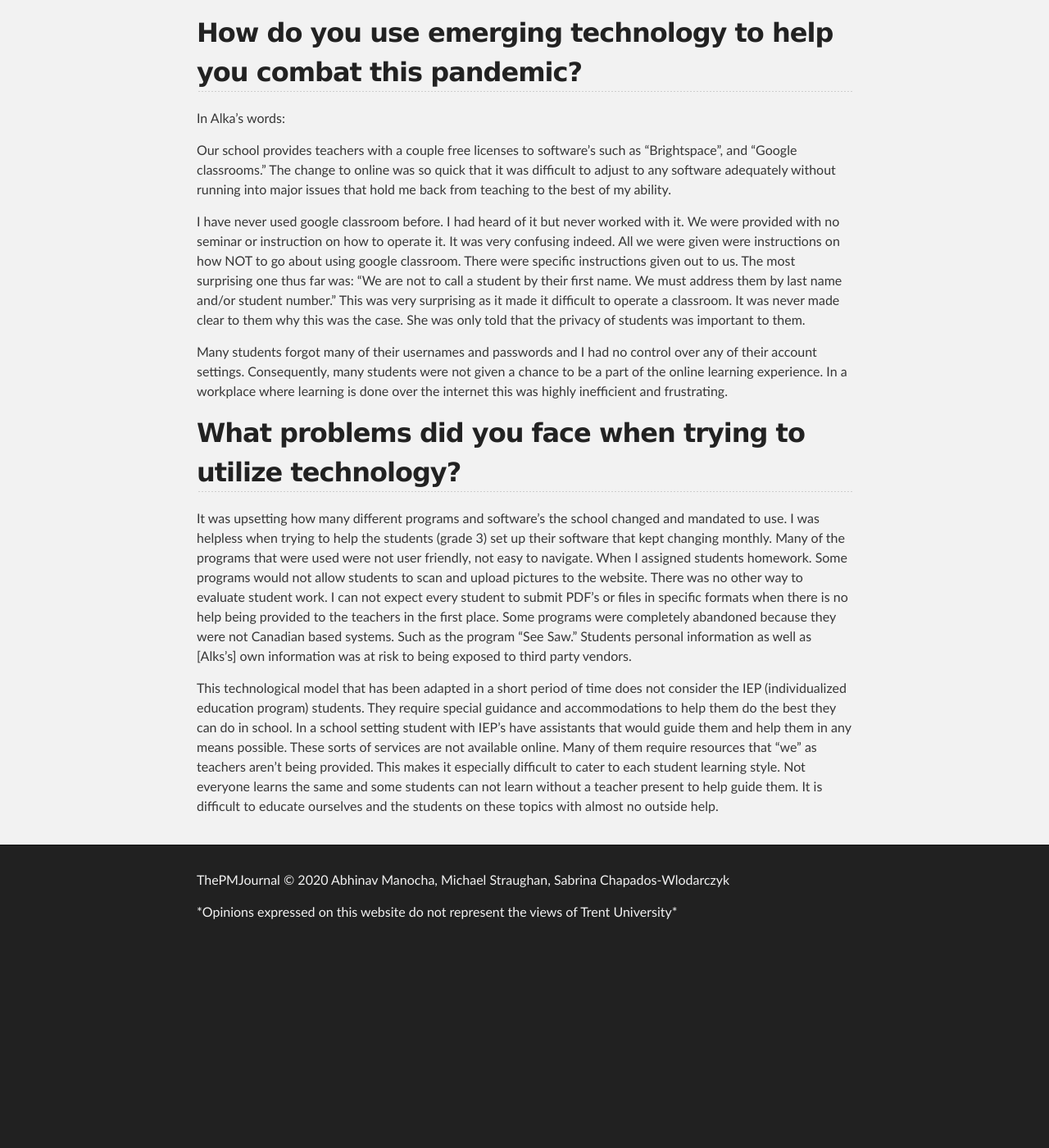
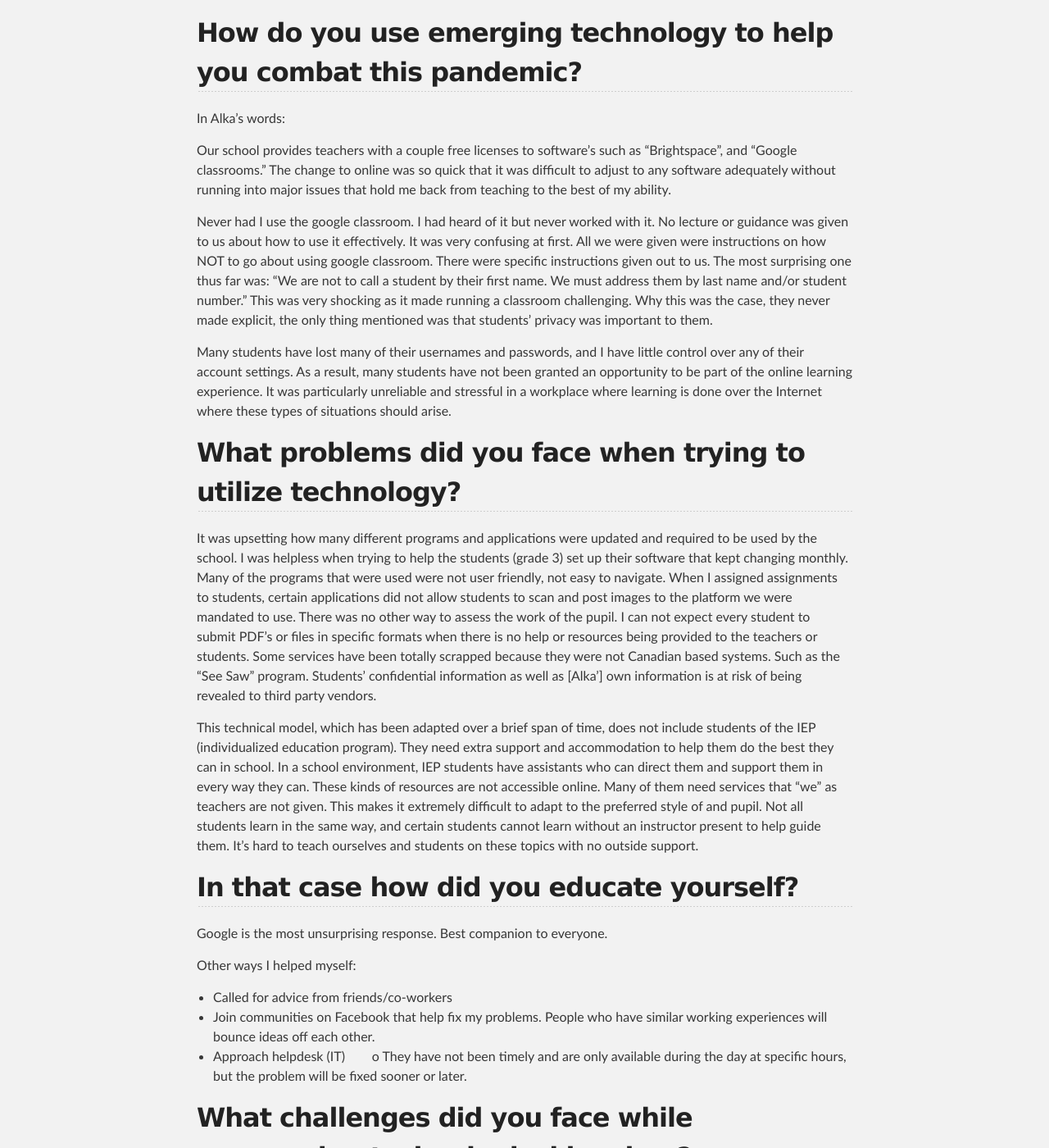
Before and after one commit to abhinavmanocha/3850Project, a Jekyll site: the page built from Alka-Interview.md, in a window 1280 px wide and 1400 px high, scrolled down 528 px. Shown: the whole window at 82% size. Built offline with Jekyll 4.4.1, drawn with Linux system fonts in a browser that asks for light colours; our own code applies the rules of GitHub Pages for plain Markdown files; before the commit the page ends 1687 px from its top, so only the background shows below that; some of the changed text lies outside the part shown.

Commit message:
completed interview document

```diff
--- a/Alka-Interview.md
+++ b/Alka-Interview.md
@@ -16,12 +16,34 @@ In Alka’s words:
 
 Our school provides teachers with a couple free licenses to software’s such as “Brightspace”, and “Google classrooms.” The change to online was so quick that it was difficult to adjust to any software adequately without running into major issues that hold me back from teaching to the best of my ability.
 
-I have never used google classroom before. I had heard of it but never worked with it. We were provided with no seminar or instruction on how to operate it. It was very confusing indeed. All we were given were instructions on how NOT to go about using google classroom. There were specific instructions given out to us. The most surprising one thus far was: “We are not to call a student by their first name. We must address them by last name and/or student number.” This was very surprising as it made it difficult to operate a classroom. It was never made clear to them why this was the case. She was only told that the privacy of students was important to them.
+Never had I use the google classroom. I had heard of it but never worked with it. No lecture or guidance was given to us about how to use it effectively. It was very confusing at first. All we were given were instructions on how NOT to go about using google classroom. There were specific instructions given out to us. The most surprising one thus far was: “We are not to call a student by their first name. We must address them by last name and/or student number.” This was very shocking as it made running a classroom challenging. Why this was the case, they never made explicit, the only thing mentioned was that students' privacy was important to them.
 
-Many students forgot many of their usernames and passwords and I had no control over any of their account settings. Consequently, many students were not given a chance to be a part of the online learning experience. In a workplace where learning is done over the internet this was highly inefficient and frustrating.
+Many students have lost many of their usernames and passwords, and I have little control over any of their account settings. As a result, many students have not been granted an opportunity to be part of the online learning experience. It was particularly unreliable and stressful in a workplace where learning is done over the Internet where these types of situations should arise.
 
 ## What problems did you face when trying to utilize technology?
 
-It was upsetting how many different programs and software’s the school changed and mandated to use. I was helpless when trying to help the students (grade 3) set up their software that kept changing monthly. Many of the programs that were used were not user friendly, not easy to navigate. When I assigned students homework. Some programs would not allow students to scan and upload pictures to the website. There was no other way to evaluate student work. I can not expect every student to submit PDF’s or files in specific formats when there is no help being provided to the teachers in the first place. Some programs were completely abandoned because they were not Canadian based systems. Such as the program “See Saw.” Students personal information as well as [Alks’s] own information was at risk to being exposed to third party vendors.
+It was upsetting how many different programs and applications were updated and required to be used by the school. I was helpless when trying to help the students (grade 3) set up their software that kept changing monthly. Many of the programs that were used were not user friendly, not easy to navigate. When I assigned assignments to students, certain applications did not allow students to scan and post images to the platform we were mandated to use. There was no other way to assess the work of the pupil. I can not expect every student to submit PDF’s or files in specific formats when there is no help or resources being provided to the teachers or students. Some services have been totally scrapped because they were not Canadian based systems. Such as the "See Saw" program. Students' confidential information as well as [Alka'] own information is at risk of being revealed to third party vendors.
 
-This technological model that has been adapted in a short period of time does not consider the IEP (individualized education program) students. They require special guidance and accommodations to help them do the best they can do in school. In a school setting student with IEP’s have assistants that would guide them and help them in any means possible. These sorts of services are not available online. Many of them require resources that “we” as teachers aren’t being provided. This makes it especially difficult to cater to each student learning style. Not everyone learns the same and some students can not learn without a teacher present to help guide them. It is difficult to educate ourselves and the students on these topics with almost no outside help.
+This technical model, which has been adapted over a brief span of time, does not include students of the IEP (individualized education program). They need extra support and accommodation to help them do the best they can in school. In a school environment, IEP students have assistants who can direct them and support them in every way they can. These kinds of resources are not accessible online. Many of them need services that "we" as teachers are not given. This makes it extremely difficult to adapt to the preferred style of and pupil. Not all students learn in the same way, and certain students cannot learn without an instructor present to help guide them. It's hard to teach ourselves and students on these topics with no outside support.
+
+## In that case how did you educate yourself?
+
+Google is the most unsurprising response. Best companion to everyone.
+
+Other ways I helped myself:
+-	Called for advice from friends/co-workers
+-	Join communities on Facebook that help fix my problems. People who have similar working experiences will bounce ideas off each other.
+-	Approach helpdesk (IT)
+&nbsp;&nbsp;&nbsp;&nbsp;&nbsp;&nbsp; o	They have not been timely and are only available during the day at specific hours, but the problem will be fixed sooner or later.
+
+## What challenges did you face while overcoming technological barriers?
+
+Some applications were accessible only on older platforms, as our report card was only available on the Internet explorer. There were several other difficulties involving the software. Our school IT has made it so if the servers go down on their side, we must wait 24 hours before entering our login information. In the middle of the week, this should not be happening. It occurs too often and sometimes on a daily basis. This was a big set back I'd solved by emailing the IT department they would eventually send me an alt. form of accessing the data I would like access to.
+
+Cross-compatibility problems have often occurred when students or instructors share their work on such apps, and I would not be able to access and/or edit certain papers until they handed over the file. This means that I will have to personally reformat these documents myself or ask the sender to reformat. This in turn, wastes a lot of time and needless delays. Usually this will put me back a couple of days.
+
+I've discovered several easy solutions that support me when it comes to simple issues. I would sometimes use my hot spot to connect to 4g Wi-Fi when we had poor internet, which would temporarily solve my Wi-Fi issues. If during a Microsoft team meeting, my laptop microphone could not connect. I will turn to the app on my phone instantly or cancel the entire meeting and record the meeting and then share it. Things like this were very common. It would be the tougher and longer issues that would be the challenge.
+
+## Conclusion?
+
+Overall, online teaching has been really helpful to my industry experience. I have benefited a great deal from online teaching, such as: addressing several tasks at a time and responding to changing working environments when they are not ideal or when the technology offered does not help in the way it was designed. As an instructor, there have been some down sides of online teaching and for the students as I don't think they learn to the best of their skills.
```
